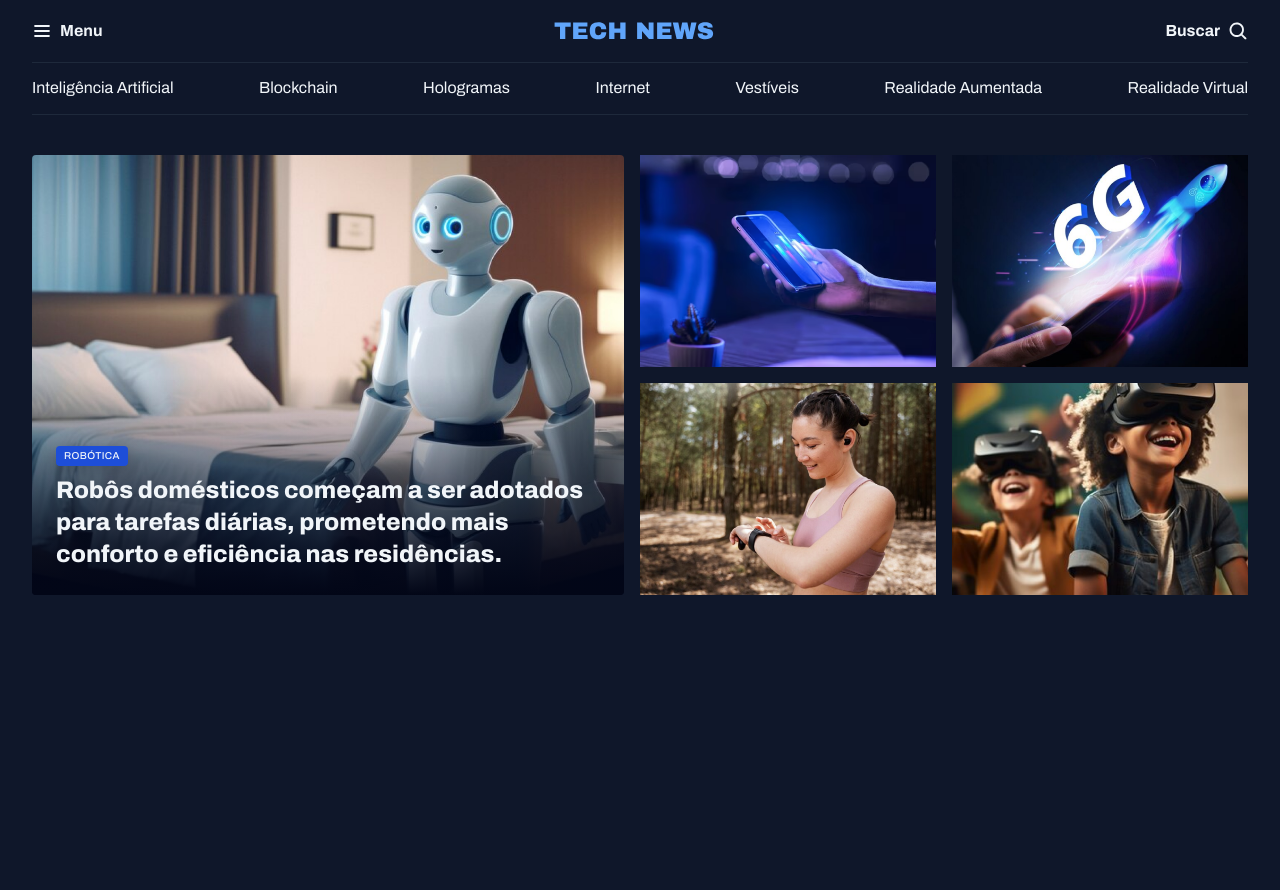
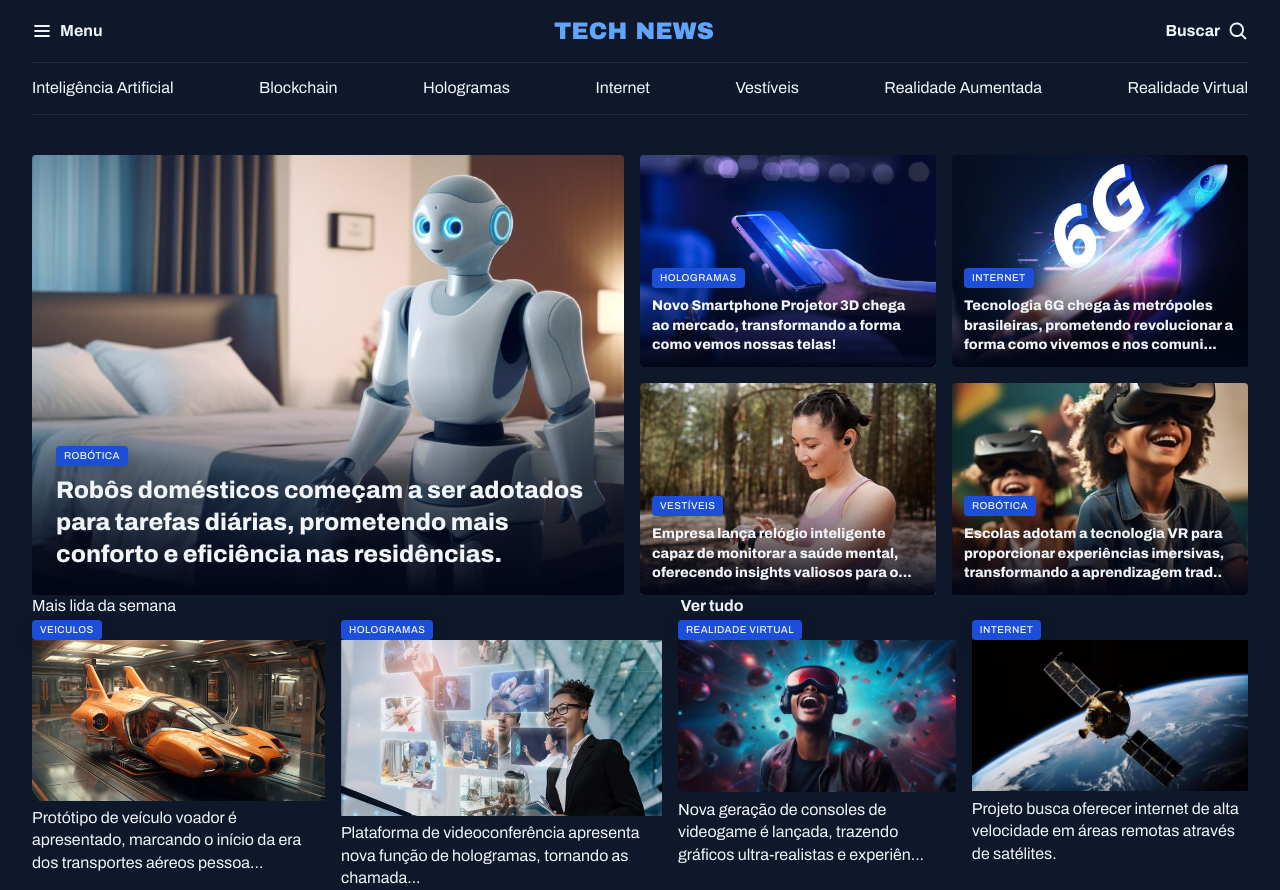
Before and after one commit to Marcosviniciusgtr/Portal-de-Not-cia, a plain HTML site: page index.html in a window 1280 px wide. Before the commit the page ends 800 px from the top, so only its background shows below. Drawn offline with Linux system fonts and the light colour scheme.

Commit message:
estruturando os mais lidos da semana

```diff
--- a/index.html
+++ b/index.html
@@ -57,22 +57,96 @@
 
    <div class="grid grid-cols-2 gap-16">
 
-     <div>
+     <figure class="card">
       <img src="assets/images/Image 02.png" alt="">
-     </div>
 
-     <div>
+      <figcaption>
+
+        <span class="content-tag">Hologramas</span>
+
+        <h2 class="text-lg">
+          Novo Smartphone Projetor 3D chega ao mercado, transformando a forma como vemos nossas telas!</h2>
+
+      </figcaption>
+
+     </figure>
+
+     <figure class="card">
       <img src="assets/images/Image 03.png" alt="">
-     </div>
+      <figcaption>
 
-     <div>
+        <span class="content-tag">internet</span>
+
+        <h2 class="text-lg">
+          Tecnologia 6G chega às metrópoles brasileiras, prometendo revolucionar a forma como vivemos e nos comuni...</h2>
+
+      </figcaption>
+    </figure>
+
+     <figure class="card">
       <img src="assets/images/Image 04.png" alt="">
-     </div>
+      <figcaption>
 
-     <div>
+        <span class="content-tag">Vestíveis</span>
+
+        <h2 class="text-lg">
+          Empresa lança relógio inteligente capaz de monitorar a saúde mental, oferecendo insights valiosos para o...
+</h2>
+
+      </figcaption>
+    </figure>
+
+     <figure class="card">
       <img src="assets/images/Image 05.png" alt="">
-     </div>
+      <figcaption>
+
+        <span class="content-tag">robótica</span>
+
+        <h2 class="text-lg">
+          Escolas adotam a tecnologia VR para proporcionar experiências imersivas, transformando a aprendizagem trad..</h2>
+
+      </figcaption>
+    </figure>
    </div>
+
+
+</section>
+
+<section id="weekly">
+  <header class="grid grid-flow-col">
+  <h3>Mais lida da semana</h3>
+
+  <a href="#" class="grid grid-flow-col">
+    <strong>Ver tudo</strong>
+    <span></span>
+  </a>
+</header>
+
+<div class="grid gap-16 grid-flow-col">
+  <figure>
+    <span class="content-tag">veiculos</span>
+    <img src="/assets/images/Image 06.png" alt="">
+    <p>Protótipo de veículo voador é apresentado, marcando o início da era dos transportes aéreos pessoa...</p>
+  </figure>
+
+  <figure>
+    <span class="content-tag" >Hologramas</span>
+    <img src="/assets/images/Image 07.png" alt="">
+    <p>Plataforma de videoconferência apresenta nova função de hologramas, tornando as chamada...</p>
+  </figure>
+
+  <figure>
+    <span class="content-tag">realidade virtual</span>
+    <img src="/assets/images/Image 08.png" alt="">
+    <p>Nova geração de consoles de videogame é lançada, trazendo gráficos ultra-realistas e experiên...</p>
+  </figure>
+
+  <figure>
+    <span class="content-tag">Internet</span>
+    <img src="/assets/images/Image 09.png" alt="">
+    <p>Projeto busca oferecer internet de alta velocidade em áreas remotas através de satélites.</p>
+  </figure>
+</div>
 </section>
 </main>
 </body>
--- a/style/sections.css
+++ b/style/sections.css
@@ -29,6 +29,10 @@
 
     padding: 24px;
 
+    &:has(.text-lg) {
+      padding: 12px;
+    }
+
     h2 {
       margin-top: 8px;
     }
```
